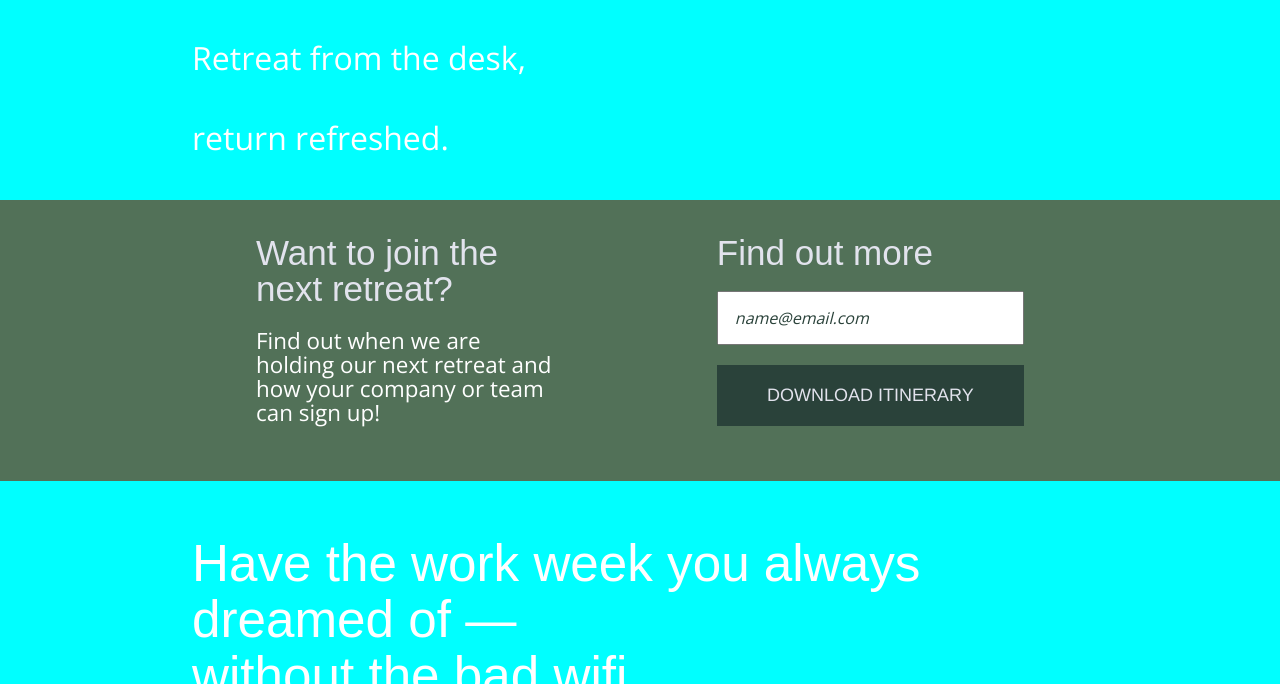
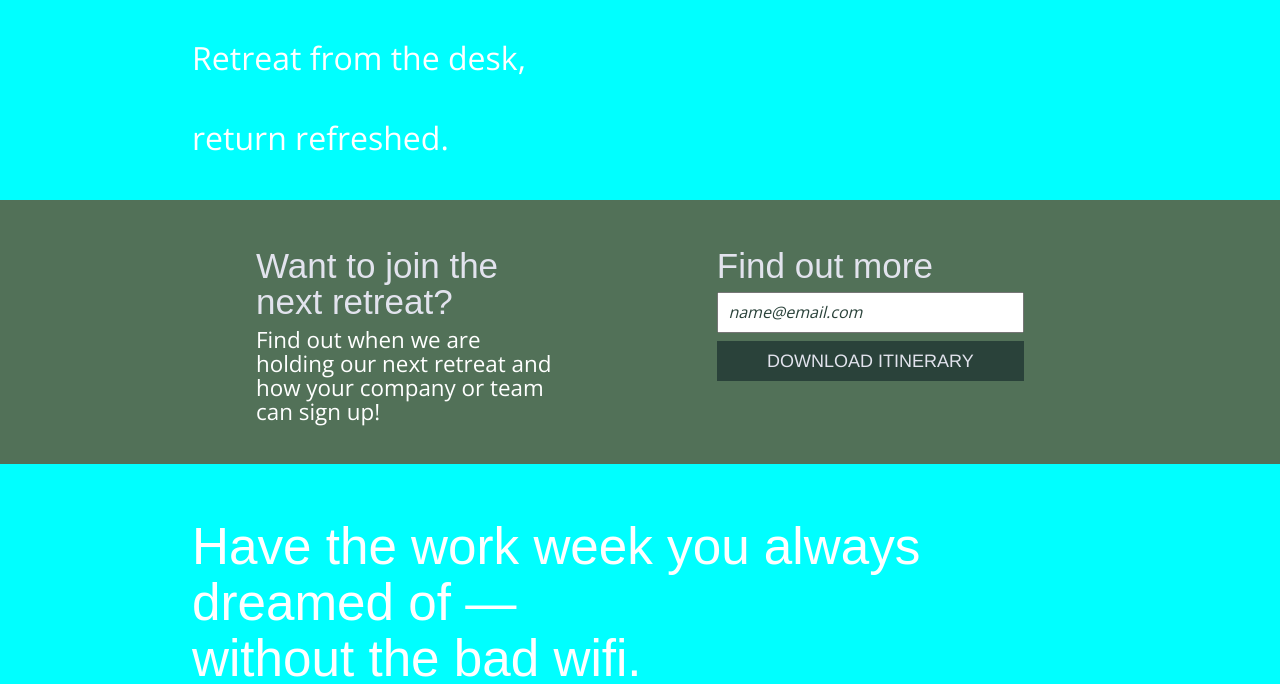
Before and after one commit to Rayne-Shadow-Legends/unplugged-retreat, a website built with Parcel: page index.html in a window 1280 px wide. Shown: the part 87-771 px from the top of the page. Built offline with nearby package versions, Linux system fonts and the light colour scheme; files whose address does not match are found by name.

Commit message:
more resizing to fit new screen size on all devices

```diff
--- a/css/main.css
+++ b/css/main.css
@@ -350,16 +350,18 @@ aside {
   justify-content: center;
 }
 
+input[type=text] {
+  padding: .6em;
+  margin-top: .5rem;
+}
+
+input[type=button] {
+  padding: .6rem;
+  margin: .5rem 0 1rem;
+}
+
 .form-description {
   padding: 30px 0px 40px 0px;
-}
-
-.contact-form {
-  padding-bottom: 55px;
-}
-
-.contact-form input {
-  margin-top: 20px;
 }
 
 .features {
@@ -383,7 +385,7 @@ aside {
 .fontawesome-icon {}
 
 .reviews h2 {
-  padding: 55px 0px;
+  padding: 3rem 0 0 0;
   margin: 0;
 }
 
@@ -392,7 +394,8 @@ aside {
 }
 
 .reviews p {
-  padding-bottom: 100px;
+  padding-bottom: 3rem;
+  margin: 0;
 }
 
 .reviews-paragraph {
@@ -406,8 +409,16 @@ aside {
   width: 90%;
 }
 
+.form-info p {
+  margin: .5rem 0;
+}
+
 .form-description h3 {
-  margin-bottom: 0;
+  margin: 0;
+}
+
+.contact-form h3 {
+  margin: 1rem 0 0.5rem;
 }
 
 /* -------------------- Mobile FAQ styles-------------------- */
@@ -646,6 +657,7 @@ address.bottom-contact {}
   .form-description {
     display: flex;
     flex-direction: row;
+    padding: 1.25rem 0 1.25rem;
   }
 
   .form-info {
@@ -665,12 +677,16 @@ address.bottom-contact {}
     width: 45%;
   }
 
+  .form-description h3 {
+    margin: 1rem 0 0;
+  }
+
   /* FAQ tablet styles?*/
   .faq-container {
     display: flex;
     flex-flow: row wrap;
     justify-content: space-between;
-    padding: 6em 0 6em 0;
+    padding: 4.9rem 0 4.9rem 0;
   }
 
   .break {
@@ -802,6 +818,8 @@ address.bottom-contact {}
     .form-description {
       display: flex;
       justify-content: space-between;
+      padding-top: 2rem;
+      padding-bottom: 2rem;
       margin: 0 5% 0 5%;
     }
 
@@ -819,7 +837,6 @@ address.bottom-contact {}
     .reviews-paragraph {
       width: 45%;
     }
-
     /* desktop about styles */
 
     /*desktop faq styles*/
```
